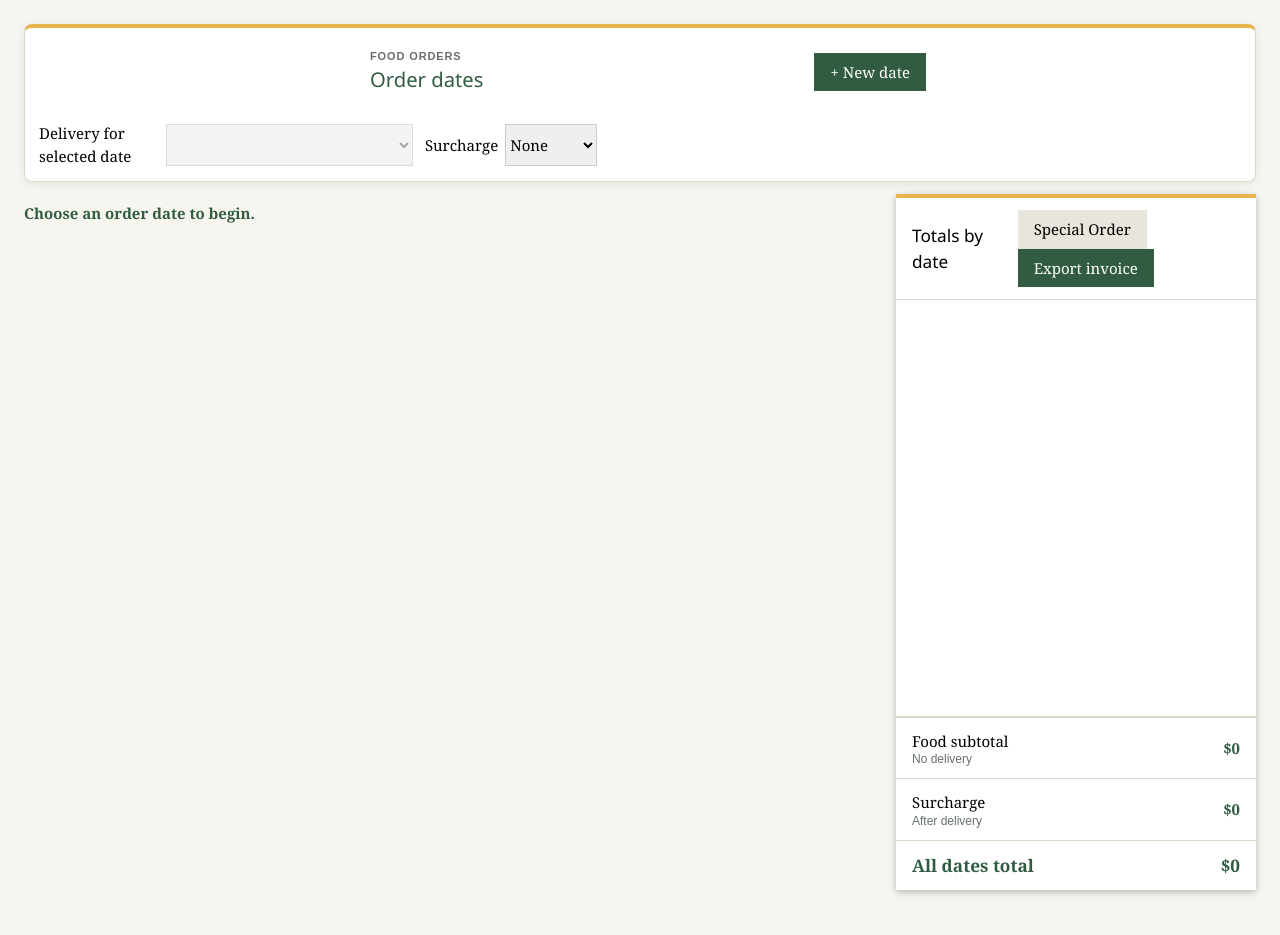
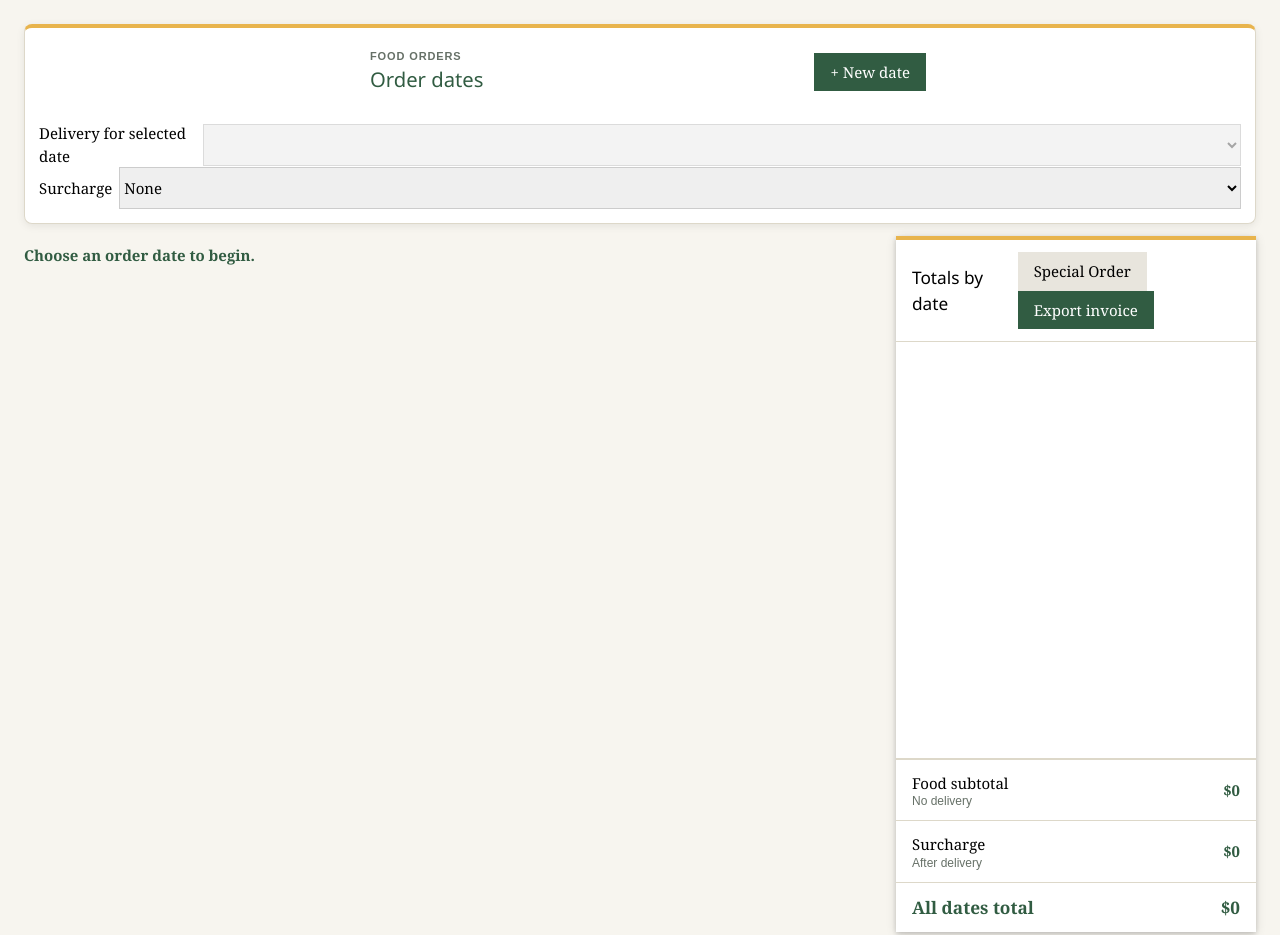
Before and after one commit to chabadrockies/food-tool, a plain HTML site: page index.html in a window 1280 px wide. Shown: the top 935 px of the page. Before the commit the page ends 914 px from the top, so only its background shows below. Drawn offline with nearby package versions, Linux system fonts and the light colour scheme.

Commit message:
Revert "surcharge 2"
This reverts commit 0ddbdaf760587c080f218c75aeb27896609e0628.

```diff
--- a/styles.css
+++ b/styles.css
@@ -18,7 +18,7 @@ button, select, input { font:inherit; }
 .date-chip-action:hover { background:#dcd6c7; }
 .date-chip-open:hover { background:#f4f1e9; }
 .delete-date { color:#8b3d35; }
-.active-delivery-control, .active-surcharge-control { display:inline-flex; align-items:center; gap:7px; margin-right:12px; vertical-align:middle; font:inherit; }
+.active-delivery-control, .active-surcharge-control { display:flex; align-items:center; gap:7px; font:inherit; }
 .active-delivery-control select { min-width:185px; }
 .active-surcharge-control select { min-width:92px; }
 .nav-button { background:#e8e5dd; white-space:nowrap; }
```
